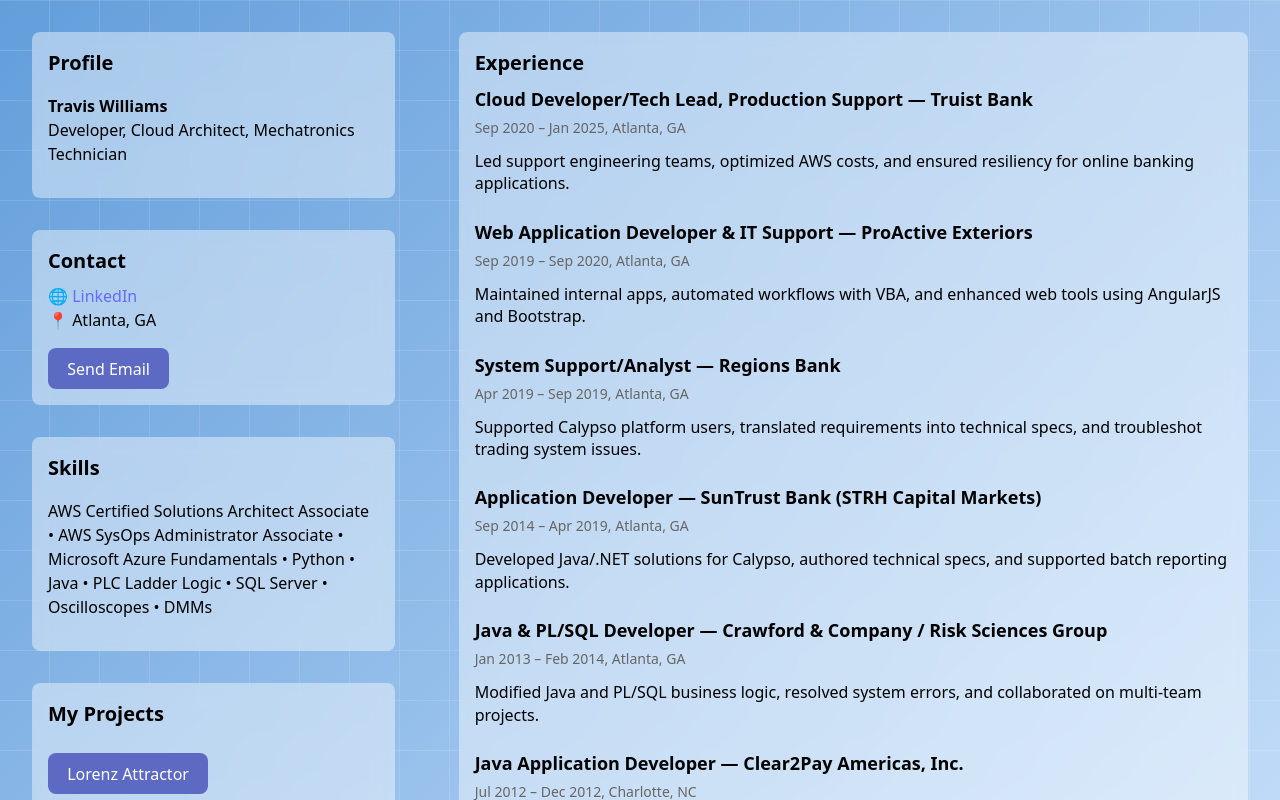
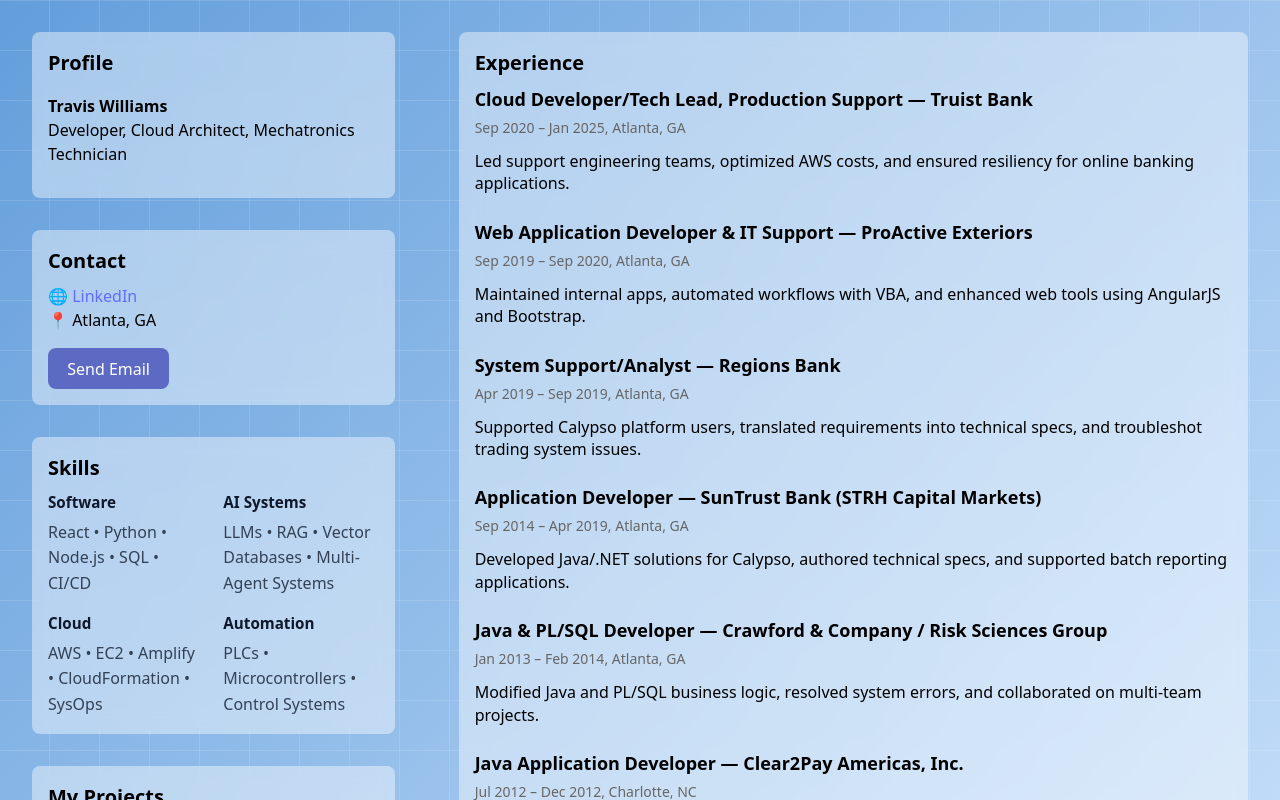
Before and after one commit to travwilliams443/AboutMe-React, a React (Vite) app: page / in a window 1280 px wide. Shown: the top 800 px of the page. Built offline with nearby package versions, Linux system fonts and the light colour scheme.

Commit message:
Update skills section categories

```diff
--- a/src/components/organisms/SkillsCard.module.css
+++ b/src/components/organisms/SkillsCard.module.css
@@ -1,8 +1,28 @@
-.list {
+.grid {
   display: grid;
   grid-template-columns: 1fr 1fr;
-  gap: 0.25rem 1.25rem;  /* vertical and horizontal spacing */
-  list-style: none;
-  padding: 0;
+  gap: 1rem 1.25rem;
+}
+
+.group {
+  min-width: 0;
+}
+
+.heading {
+  margin: 0 0 0.35rem;
+  font-size: 0.95rem;
+  font-weight: 700;
+  color: #0f172a;
+}
+
+.items {
   margin: 0;
+  color: #334155;
+  line-height: 1.6;
 }
+
+@media (max-width: 640px) {
+  .grid {
+    grid-template-columns: 1fr;
+  }
+}
--- a/src/components/organisms/SkillsCard.tsx
+++ b/src/components/organisms/SkillsCard.tsx
@@ -2,12 +2,36 @@
 import Card from '../atoms/Card'
 import styles from './SkillsCard.module.css'
 
+const skillGroups = [
+  {
+    title: 'Software',
+    items: ['React', 'Python', 'Node.js', 'SQL', 'CI/CD'],
+  },
+  {
+    title: 'AI Systems',
+    items: ['LLMs', 'RAG', 'Vector Databases', 'Multi-Agent Systems'],
+  },
+  {
+    title: 'Cloud',
+    items: ['AWS', 'EC2', 'Amplify', 'CloudFormation', 'SysOps'],
+  },
+  {
+    title: 'Automation',
+    items: ['PLCs', 'Microcontrollers', 'Control Systems'],
+  },
+]
+
 export default function SkillsCard() {
-    return (
-        <Card title="Skills">
-            <p className={styles.inline}>
-                AWS Certified Solutions Architect Associate • AWS SysOps Administrator Associate • Microsoft Azure Fundamentals • Python • Java • PLC Ladder Logic • SQL Server • Oscilloscopes • DMMs
-            </p>
-        </Card>
-    )
+  return (
+    <Card title="Skills">
+      <div className={styles.grid}>
+        {skillGroups.map((group) => (
+          <section key={group.title} className={styles.group}>
+            <h3 className={styles.heading}>{group.title}</h3>
+            <p className={styles.items}>{group.items.join(' • ')}</p>
+          </section>
+        ))}
+      </div>
+    </Card>
+  )
 }
```
